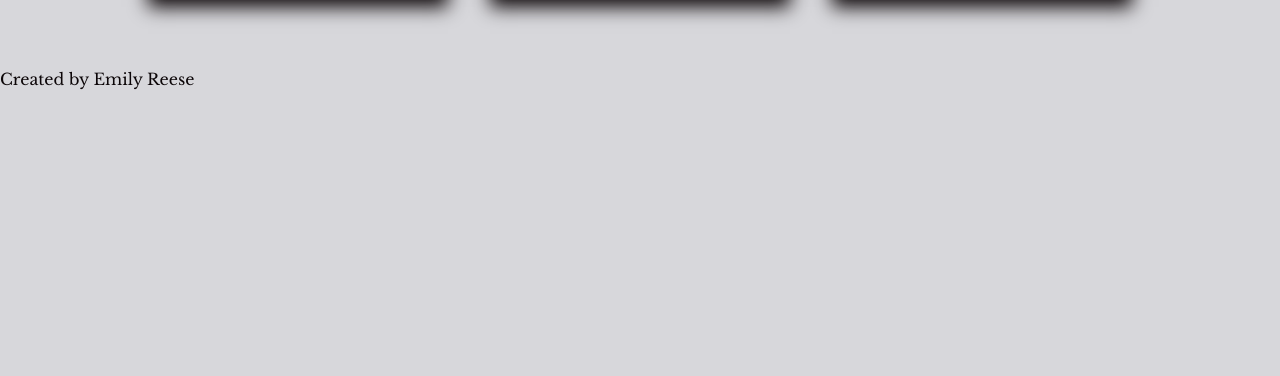
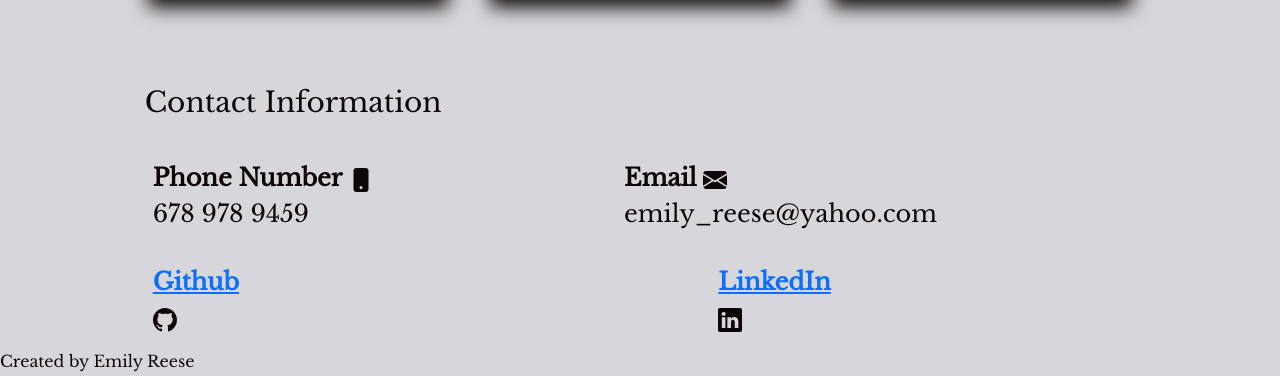
Before and after one commit to EmiReese/portfolio2, a React (Create React App) app: page / in a window 1280 px wide. Shown: the part 1163-1539 px from the top of the page. Before the commit the page ends 1261 px from the top, so only its background shows below. Built offline with nearby package versions, Linux system fonts and the light colour scheme; a web font is replaced by a local one.

Commit message:
I have finished this portfolio.

```diff
--- a/src/components/About.js
+++ b/src/components/About.js
@@ -8,7 +8,7 @@ export default function About() {
       <Container fluid="lg">
         <Row>
           <Col xs={12} md={8}>
-            <p>
+            <p id="About">
             Motivated full stack developer involved in multiple projects using JavaScript
             and MERN Stack. Seeking an entry-level software developer position within teams that value communication, honesty, emotional intelligence, creativity, and problem-solving. Able to effectively self-manage during independent projects, as well as collaborate as part of a productive team working remotely or in-office.
             </p>
--- a/src/components/ContactInfo.js
+++ b/src/components/ContactInfo.js
@@ -1,5 +1,4 @@
 import React from 'react';
-import  { ListGroup } from 'react-bootstrap';
 import 'bootstrap/dist/css/bootstrap.min.css';
 import {Container , Row, Col} from 'react-bootstrap'
 import { PhoneFill, EnvelopeFill, Github, Linkedin,   } from 'react-bootstrap-icons';
@@ -7,37 +6,46 @@ import { PhoneFill, EnvelopeFill, Github, Linkedin,   } from 'react-bootstrap-ic
 export default function Contact() {
 return (
 
-<div className='px-5 py-4' >
+<div className='fs-4' >
   <Container fluid>
-    <Row >
-      <Col md={6} className="offset-md-3">
-
-
-    <div className="ms-2 me-auto">
-      <div className="fw-bold">Phone Number <PhoneFill></PhoneFill></div>
+   <Row className="p-3 offset-1">
+   <h3 id="Contact" >Contact Information</h3>
+   </Row>
+    <Row className="p-3 offset-1">
+      <Col xs = {12} lg ={5}>
+      <div className="ms-2 me-auto">
+      <div className="fw-bold ">Phone Number <PhoneFill></PhoneFill></div>
       678 978 9459
     </div>
+     </Col>
 
+     <Col xs = {12} lg ={6}>
     <div className="ms-2 me-auto">
       <div className="fw-bold">Email <EnvelopeFill></EnvelopeFill></div>
         emily_reese@yahoo.com
     </div>
+    </Col>
+    </Row>
 
+<Row className="p-3 offset-1">
+    <Col xs = {12} lg ={6}>
     <div className="ms-2 me-auto">
       <div className="fw-bold">    <a href="https://github.com/EmiReese">Github</a><br></br><Github>
       </Github></div>
+    </div>
+  </Col>
 
-    </div>
-\
+  <Col xs = {12} lg ={6}>
     <div className="ms-2 me-auto">
       <div className="fw-bold"><a href="https://www.linkedin.com/in/emily-reese-50546621b/">LinkedIn</a><br></br>
       <Linkedin>
       </Linkedin>
       </div>
-</div>
+    </div>
+  </Col>
+</Row>
 
-</Col>
-</Row>
+
 </Container>
 </div>
 );
--- a/src/components/Nav.js
+++ b/src/components/Nav.js
@@ -14,13 +14,13 @@ export default function NavContainer() {
     <div className="collapse navbar-collapse" id="navbarTogglerDemo01">
       <ul className="navbar-nav me-auto mb-2 mb-lg-0">
       <li className="nav-item">
-          <a className="nav-link active" aria-current="page" href="/">About</a>
+          <a className="nav-link active" aria-current="page" href="#About">About</a>
         </li>
         <li className="nav-item">
-          <a className="nav-link active" aria-current="page" href="/Portfolio">Portfolio</a>
+          <a className="nav-link active" aria-current="page" href="#Portfolio">Portfolio</a>
         </li>
         <li className="nav-item">
-          <a className="nav-link  active" aria-current="page" href="/Contact">Contact</a>
+          <a className="nav-link  active" aria-current="page" href="#Contact">Contact</a>
         </li>
         <li className="nav-item">
           <a className="nav-link active" href = { resume}  >Download Resume</a>
--- a/src/components/PortfolioContainer.js
+++ b/src/components/PortfolioContainer.js
@@ -7,7 +7,7 @@ import {Container , Row, Col} from 'react-bootstrap'
 
 export default function portfolioContainer (){
   return (
-<Container>
+<Container id="Portfolio">
   <Row>
 
     <section className="page-section" id="workSection">
--- a/src/pages/Home.js
+++ b/src/pages/Home.js
@@ -3,6 +3,8 @@ import Header from '../components/Header';
 import Footer from '../components/Footer';
 import About from '../components/About';
 import PortfolioContainer from '../components/PortfolioContainer';
+import ContactInfo from '../components/ContactInfo';
+
 export default function Home () {
     return (
         <div>
@@ -14,6 +16,7 @@ export default function Home () {
             <Header />
             <About />
             <PortfolioContainer />
+            <ContactInfo />
             <Footer />
         </div>
 );
```
